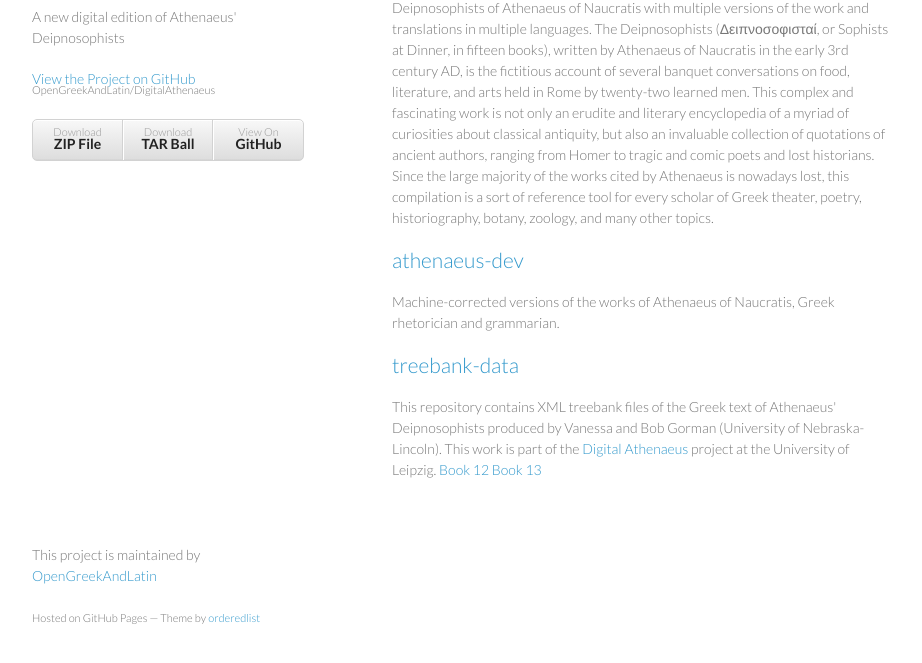
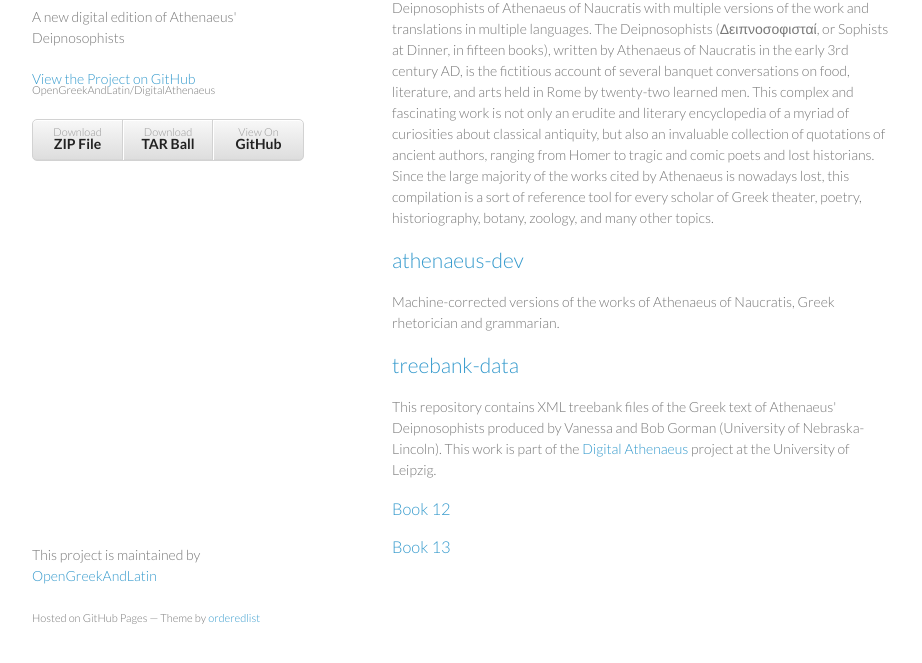
Before and after one commit to medaniel93/DigitalAthenaeus, a plain HTML site: page index.html in a window 1280 px wide. Shown: the part 103-766 px from the top of the page, without its empty margins (178-1100 px from the left). Drawn offline with Linux system fonts and the light colour scheme.

```diff
--- a/index.html
+++ b/index.html
@@ -40,9 +40,15 @@
 <a id="treebank-data" class="anchor" href="#treebank-data" aria-hidden="true"><span class="octicon octicon-link"></span></a><a href="https://github.com/OpenGreekAndLatin/DigitalAthenaeus/tree/master/treebank-data">treebank-data</a>
 </h2>
 
-<p>This repository contains XML treebank files of the Greek text of Athenaeus' Deipnosophists produced by Vanessa and Bob Gorman (University of Nebraska-Lincoln). This work is part of the <a href="http://www.dh.uni-leipzig.de/wo/projects/open-greek-and-latin-project/digital-athenaeus/">Digital Athenaeus</a> project at the University of Leipzig.
-<a href="https://github.com/OpenGreekAndLatin/DigitalAthenaeus/tree/master/treebank-data/Book12">Book 12</a>
-<a href="https://github.com/OpenGreekAndLatin/DigitalAthenaeus/tree/master/treebank-data/Book13">Book 13</a></p>
+<p>This repository contains XML treebank files of the Greek text of Athenaeus' Deipnosophists produced by Vanessa and Bob Gorman (University of Nebraska-Lincoln). This work is part of the <a href="http://www.dh.uni-leipzig.de/wo/projects/open-greek-and-latin-project/digital-athenaeus/">Digital Athenaeus</a> project at the University of Leipzig.</p>
+
+<h3>
+<a id="book-12" class="anchor" href="#book-12" aria-hidden="true"><span class="octicon octicon-link"></span></a><a href="https://github.com/OpenGreekAndLatin/DigitalAthenaeus/tree/master/treebank-data/Book12">Book 12</a>
+</h3>
+
+<h3>
+<a id="book-13" class="anchor" href="#book-13" aria-hidden="true"><span class="octicon octicon-link"></span></a><a href="https://github.com/OpenGreekAndLatin/DigitalAthenaeus/tree/master/treebank-data/Book13">Book 13</a>
+</h3>
       </section>
       <footer>
         <p>This project is maintained by <a href="https://github.com/OpenGreekAndLatin">OpenGreekAndLatin</a></p>
```
Also changed, not shown: params.json (+1 -1 lines).
